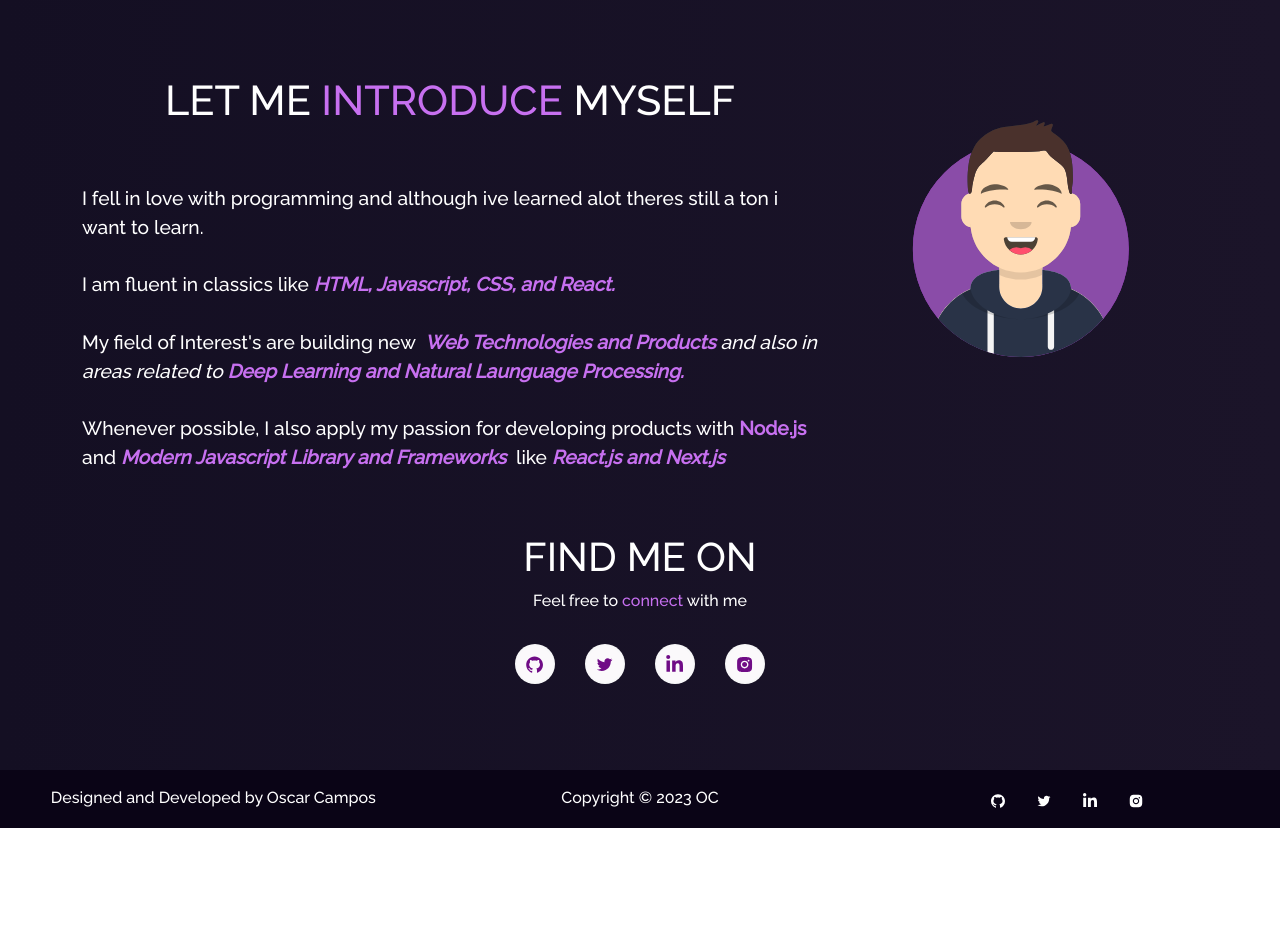
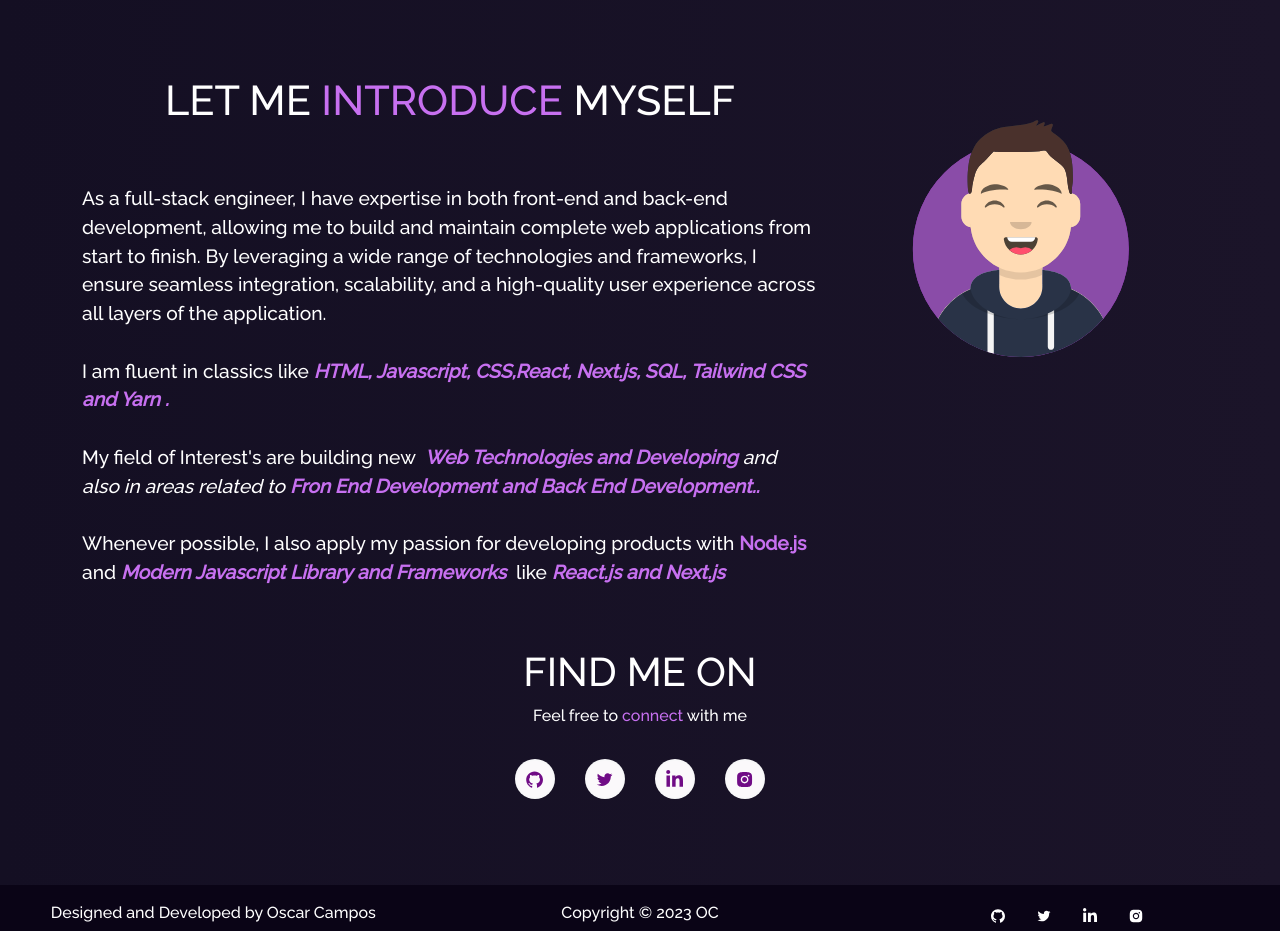
Before and after one commit to Oscarc691/ReactPortfolio, a React (Create React App) app: page / in a window 1280 px wide. Shown: the part 800-1731 px from the top of the page. Before the commit the page ends 1628 px from the top, so only its background shows below. Built offline with nearby package versions, Linux system fonts and the light colour scheme.

Commit message:
Added more detail to the about page

```diff
--- a/src/components/About/AboutCard.js
+++ b/src/components/About/AboutCard.js
@@ -9,8 +9,8 @@
         <blockquote className="blockquote mb-0">
           <p style={{ textAlign: "justify" }}>
             Hi Everyone, I am <span className="purple">Oscar Campos </span>
-            from <span className="purple"> San Fernando, California.</span>
-            <br />I am a junior Developer pursuing more knoewledge and skills in the industry!
+            originaly from <span className="purple"> San Fernando, California.</span>
+            <br />I am a Developer pursuing more knowledge and skills in the industry!
             <br />
             <br />
             Apart from coding, some other activities that I love to do!
--- a/src/components/Home/Home2.js
+++ b/src/components/Home/Home2.js
@@ -19,21 +19,20 @@
               LET ME <span className="purple"> INTRODUCE </span> MYSELF
             </h1>
             <p className="home-about-body">
-              I fell in love with programming and although ive learned alot theres still a ton
-              i want to learn.
+            As a full-stack engineer, I have expertise in both front-end and back-end development, allowing me to build and maintain complete web applications from start to finish. By leveraging a wide range of technologies and frameworks, I ensure seamless integration, scalability, and a high-quality user experience across all layers of the application.
               <br />
               <br />I am fluent in classics like
               <i>
-                <b className="purple"> HTML, Javascript, CSS, and React. </b>
+                <b className="purple"> HTML, Javascript, CSS,React, Next.js, SQL, Tailwind CSS and Yarn . </b>
               </i>
               <br />
               <br />
               My field of Interest's are building new &nbsp;
               <i>
-                <b className="purple">Web Technologies and Products </b> and
+                <b className="purple">Web Technologies and Developing </b> and
                 also in areas related to{" "}
                 <b className="purple">
-                  Deep Learning and Natural Launguage Processing.
+                  Fron End Development and Back End Development..
                 </b>
               </i>
               <br />
```
